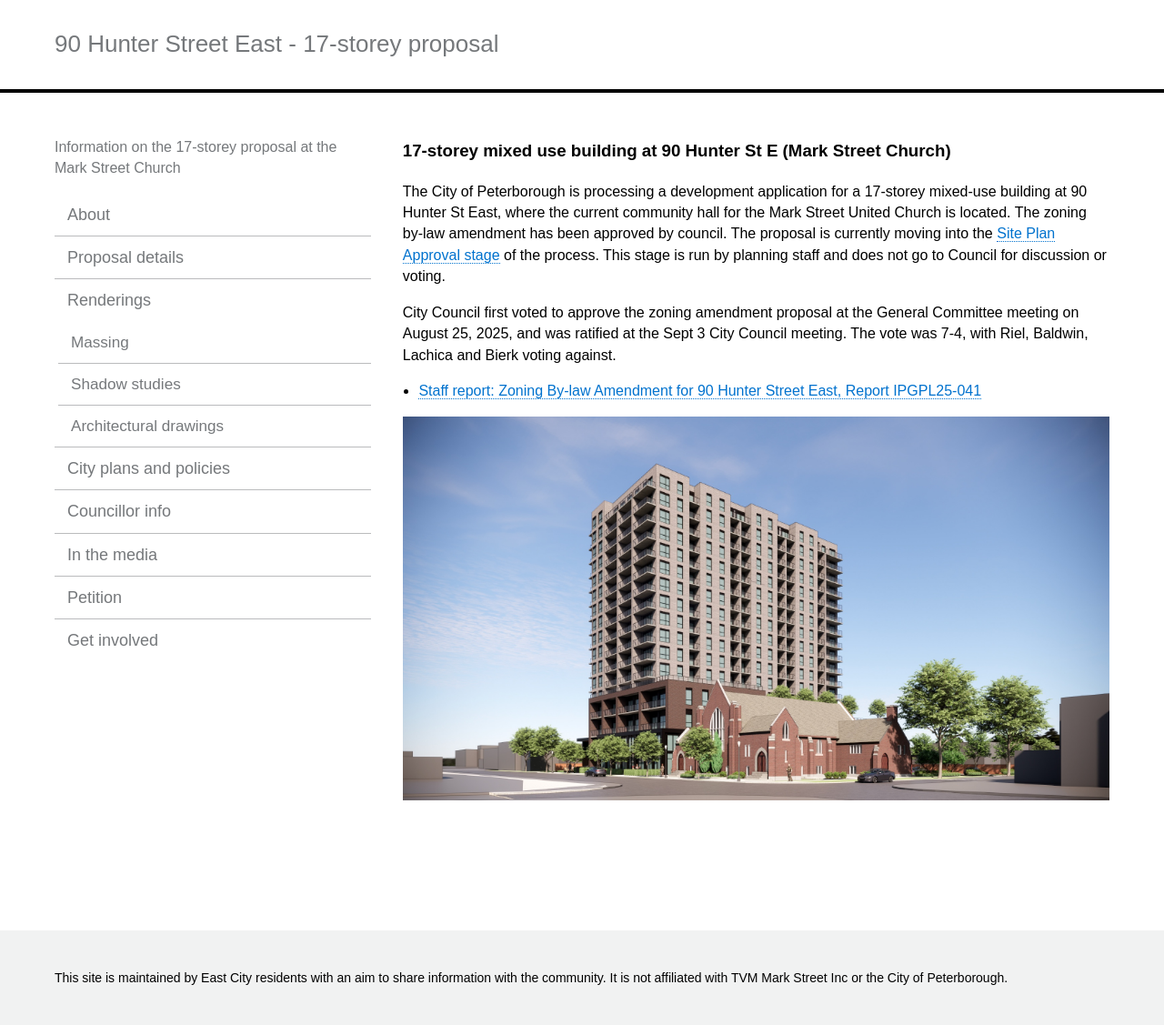
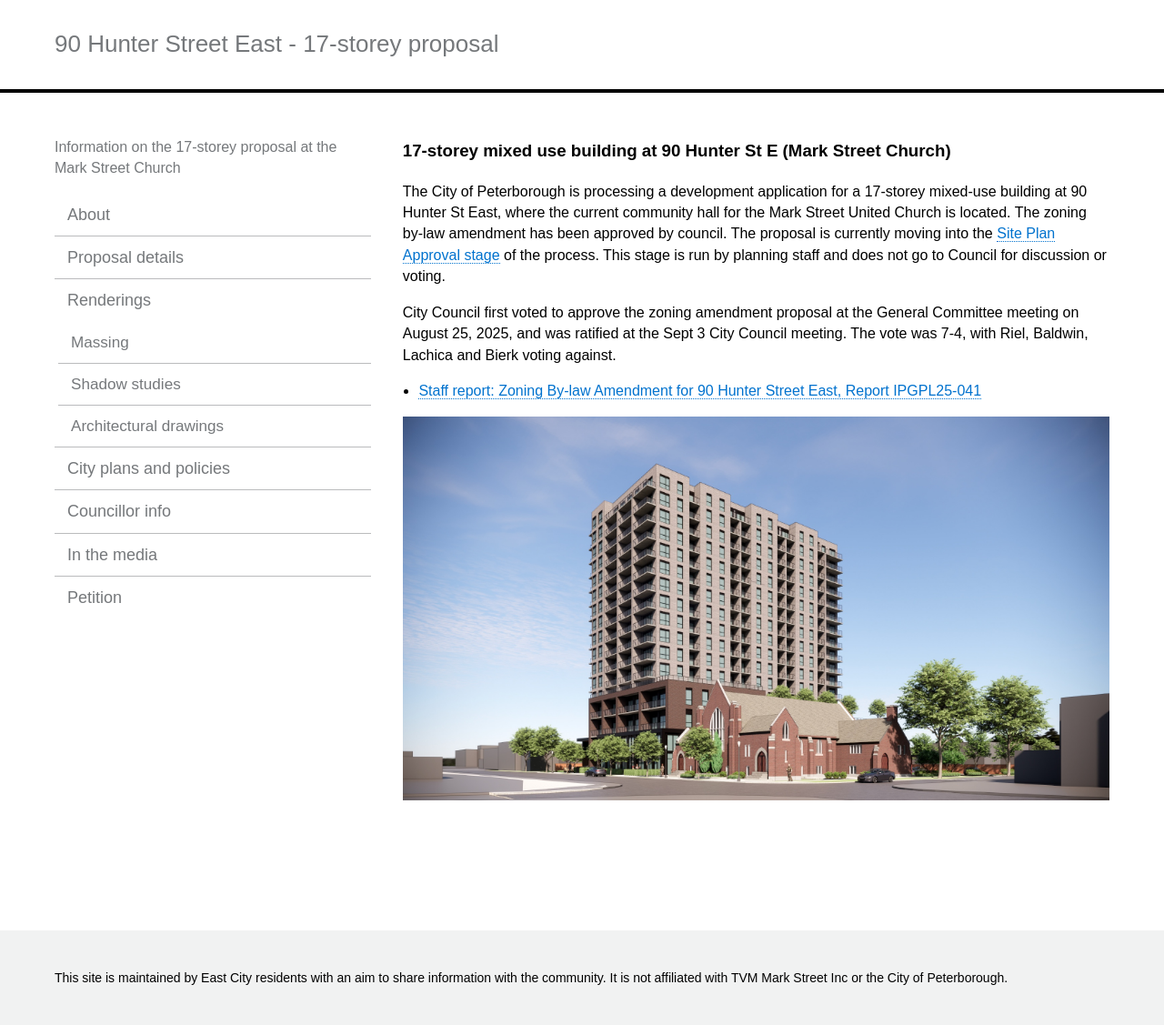
Before and after one commit to 90hunter/90HunterStE, a Jekyll site: the page built from index.html, in a window 1280 px wide. Shown: the whole page at 91% size. Built offline with Jekyll 4.4.1, drawn with Linux system fonts in a browser that asks for light colours.

Commit message:
Update _config.yml

```diff
--- a/_config.yml
+++ b/_config.yml
@@ -59,9 +59,7 @@ navigation:
 - text: Petition
   url: petition/
   internal: true
-- text: Get involved
-  url: get-involved/
-  internal: true
+
 
 
 # Style Variables
```
